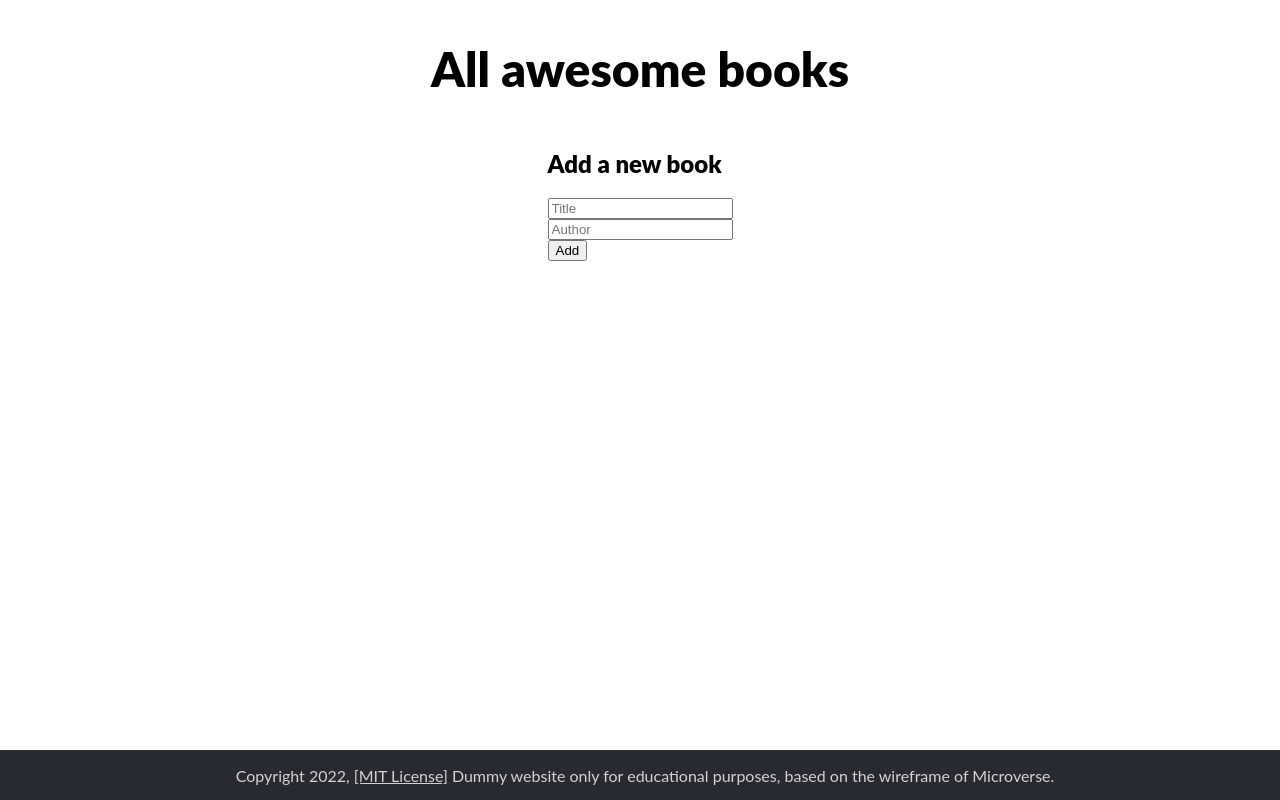
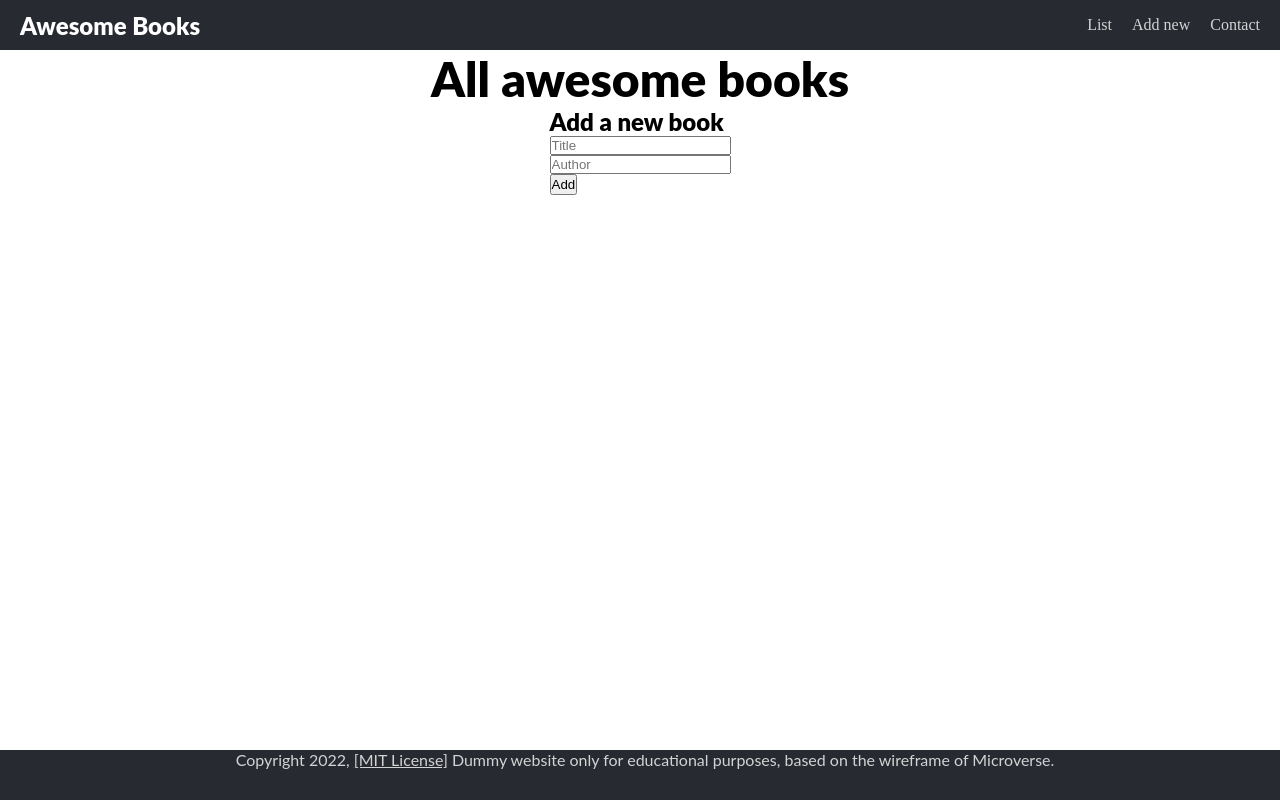
Before and after one commit to AntonioHincapie/awesome-books, a website: page index.html in a window 1280 px wide. Drawn offline with Linux system fonts and the light colour scheme.

Commit message:
Add header and styles.

```diff
--- a/index.html
+++ b/index.html
@@ -9,7 +9,14 @@
   </head>
   <body>
     <header>
-      <nav></nav>
+      <nav class="navigation">
+        <h2 class="logo">Awesome Books</h2>
+        <ul class="navBar">
+          <li><a id="list" href="#">List</a></li>
+          <li><a id="addNew" href="#">Add new</a></li>
+          <li><a id="contact" href="#">Contact</a></li>
+        </ul>
+      </nav>
     </header>
     <h1>All awesome books</h1>
     <div id="books"></div>
--- a/styles.css
+++ b/styles.css
@@ -1,6 +1,12 @@
 @font-face {
   font-family: 'Lato', sans-serif;
   src: url(./Fonts/Righteous/Righteous-Regular.ttf);
+}
+
+* {
+  box-sizing: border-box;
+  margin: 0;
+  padding: 0;
 }
 
 body {
@@ -8,6 +14,35 @@ body {
   flex-direction: column;
   justify-content: center;
   align-items: center;
+}
+
+.navigation {
+  display: flex;
+  justify-content: space-between;
+  align-items: center;
+  width: 100vw;
+  background-color: #272a31;
+  height: 50px;
+}
+
+.logo {
+  margin-left: 20px;
+  color: #fff;
+}
+
+.navBar {
+  display: flex;
+  gap: 20px;
+  list-style-type: none;
+  color: #fff;
+  margin-right: 20px;
+  margin-top: 0;
+  padding-top: 0;
+}
+
+.navBar a {
+  color: #d3d3d3;
+  text-decoration: none;
 }
 
 .addbook {
```
